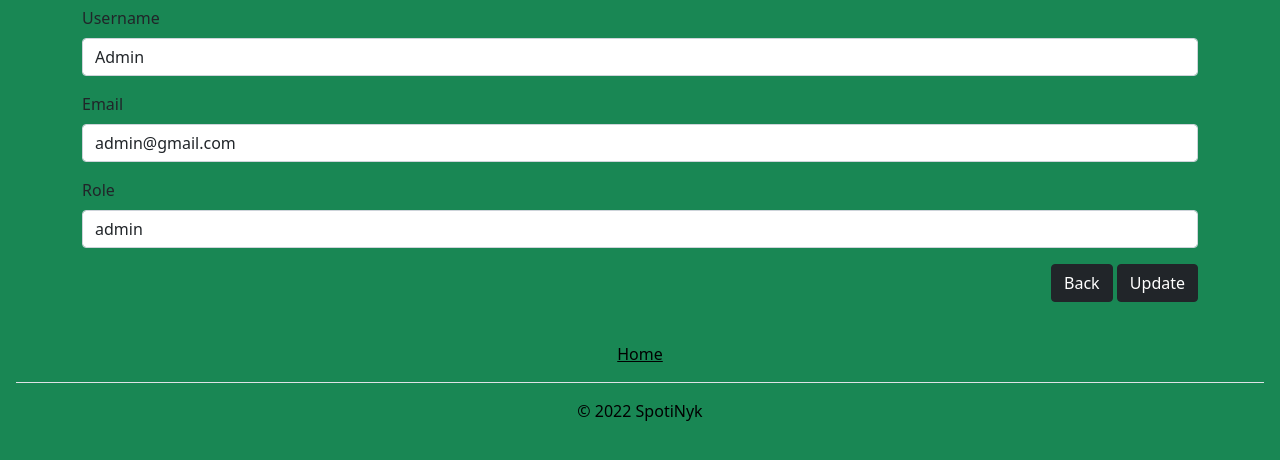
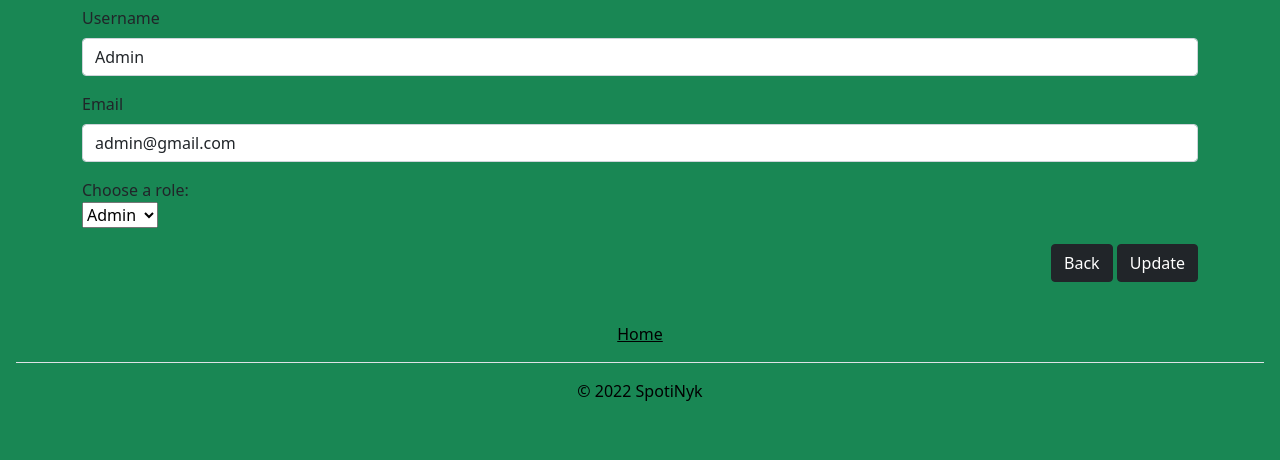
Before and after one commit to sambarthazon/WebsiteProject-UQAC, a Flask app: page /user/update/2 in a window 1280 px wide. Shown: the part 170-630 px from the top of the page. Run offline with Flask 2, Linux system fonts and the light colour scheme; a user stored in the database is signed in; data comes from the database, SQL or seed files in the repository; some libraries are stand-ins or nearby versions.

Commit message:
Update update_user.html

```diff
--- a/website/templates/update_user.html
+++ b/website/templates/update_user.html
@@ -17,8 +17,17 @@
         <input type="email" name="email" class="form-control" id="inputEmail" value="{{user.email}}">
     </div>
     <div class="mb-3">
-        <label for="role" class="form-label">Role</label>
-        <input type="text" name="role" class="form-control" id="inputRole" value="{{user.role}}">
+        <label>Choose a role:</label>
+        <br />
+        <select name="role">
+        {% if user.role == 'admin' %}
+            <option value="admin">Admin</option>
+            <option value="reader">Reader</option>
+        {% else %}
+            <option value="reader">Reader</option>
+            <option value="admin">Admin</option>
+        {% endif %}
+        </select>
     </div>
     <div align="right">
         <a href="/users/list"><button type="button" class="btn btn-dark">Back</button></a>
```
